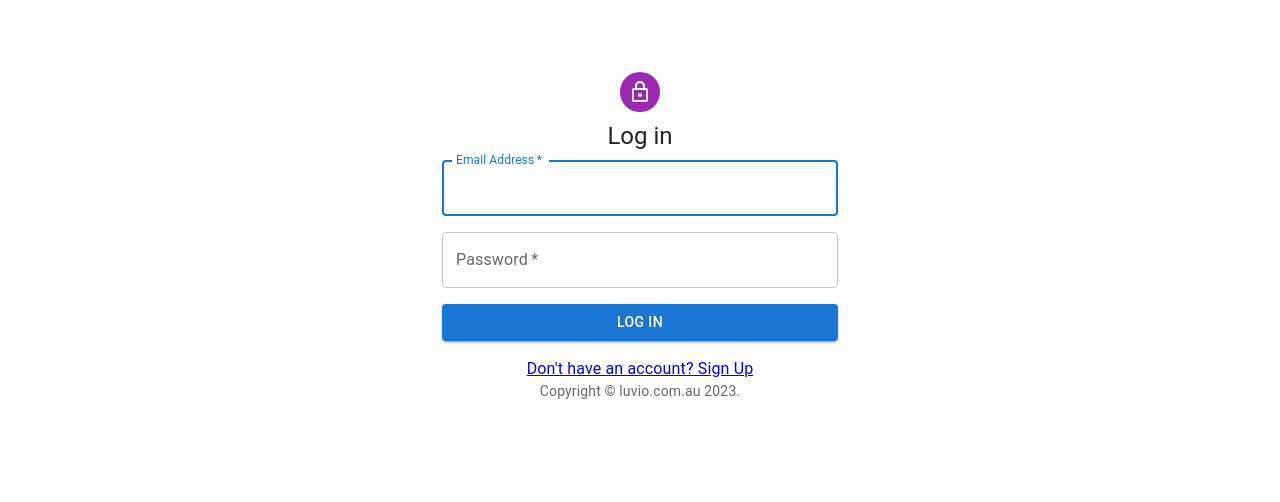
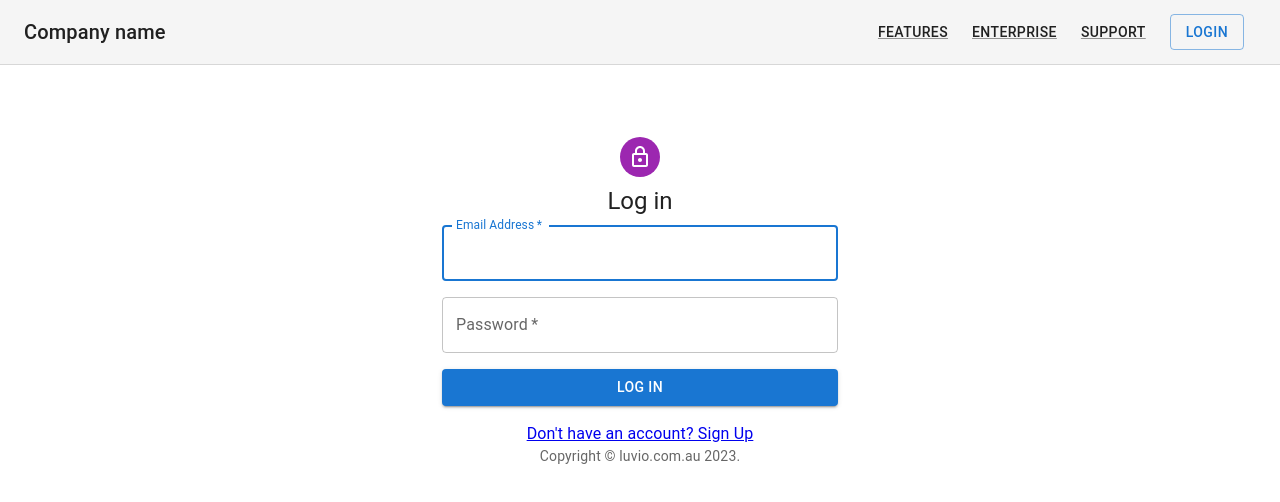
Before and after one commit to nguyenhailong253/luvio_frontend, a React (Create React App) app: page / in a window 1280 px wide. Shown: the top 502 px of the page. Built offline with nearby package versions, Linux system fonts and the light colour scheme; the HTML template or start-up script is replaced by a standard one.

Commit message:
Add nav bar and redirect to profile list from login

```diff
--- a/src/App.tsx
+++ b/src/App.tsx
@@ -2,17 +2,20 @@
 import { Provider } from 'react-redux'
 import { BrowserRouter, Routes, Route } from 'react-router-dom'
 import LoginModule from './modules/login/LoginModule'
+import NavBarModule from './modules/nav/NavBarModule'
 import NotFound from './modules/notfound/NotFoundModule'
+import ProfileListModule from './modules/profile/list/ProfileListModule'
 import SignupModule from './modules/signup/SignupModule'
 import store from './redux/store'
 
 const App: React.FunctionComponent = () => (
   <Provider store={store}>
+    <NavBarModule />
     <BrowserRouter>
       <Routes>
         <Route path="/" element={<LoginModule />}/>
         <Route path="/signup" element={<SignupModule />}/>
-        <Route path='/profiles/create'/>
+        <Route path='/profiles' element={<ProfileListModule />}/>
         <Route path="*" element={<NotFound />} />
       </Routes>
     </BrowserRouter>
--- a/src/modules/login/LoginModule.tsx
+++ b/src/modules/login/LoginModule.tsx
@@ -1,4 +1,5 @@
 import React, { useState } from 'react'
+import { useNavigate } from 'react-router-dom'
 import { useAppDispatch } from '../../redux/hooks'
 import { saveLoggedInUserDetails } from '../user/userSlice'
 import LoginForm from './components/LoginForm'
@@ -7,6 +8,7 @@
 
 const LoginModule: React.FunctionComponent = () => {
   const dispatch = useAppDispatch()
+  const navigate = useNavigate()
   const [username, setUserName] = useState<string>('')
   const [email, setEmail] = useState<string>('')
   const [password, setPassword] = useState<string>('')
@@ -19,6 +21,7 @@
       const respone = await login({ username, email, password }).unwrap()
       dispatch(saveLoggedInUserDetails({ ...respone }))
       setErrorMsg('')
+      navigate('/profiles')
     } catch (err: any) {
       if (err.data.detail !== undefined) {
         setErrorMsg(err.data.detail)
--- /dev/null
+++ b/src/modules/nav/NavBarModule.tsx
@@ -0,0 +1,65 @@
+import AppBar from '@mui/material/AppBar'
+import Button from '@mui/material/Button'
+import CssBaseline from '@mui/material/CssBaseline'
+import Link from '@mui/material/Link'
+import Toolbar from '@mui/material/Toolbar'
+import Typography from '@mui/material/Typography'
+import React from 'react'
+import { useSelector } from 'react-redux'
+import { getIsLoggedIn } from '../user/selectors'
+
+const NavBarModule: React.FunctionComponent = () => {
+//   const isLoggedIn = useSelector(getIsLoggedIn)
+  const isLoggedIn = true // temporary for development
+
+  const navbar = isLoggedIn && (
+    <React.Fragment>
+      <CssBaseline />
+      <AppBar
+        position="static"
+        color="default"
+        elevation={0}
+        sx={{ borderBottom: (theme) => `1px solid ${theme.palette.divider}` }}
+      >
+        <Toolbar sx={{ flexWrap: 'wrap' }}>
+          <Typography variant="h6" color="inherit" noWrap sx={{ flexGrow: 1 }}>
+            Company name
+          </Typography>
+          <nav>
+            <Link
+              variant="button"
+              color="text.primary"
+              href="#"
+              sx={{ my: 1, mx: 1.5 }}
+            >
+              Features
+            </Link>
+            <Link
+              variant="button"
+              color="text.primary"
+              href="#"
+              sx={{ my: 1, mx: 1.5 }}
+            >
+              Enterprise
+            </Link>
+            <Link
+              variant="button"
+              color="text.primary"
+              href="#"
+              sx={{ my: 1, mx: 1.5 }}
+            >
+              Support
+            </Link>
+          </nav>
+          <Button href="#" variant="outlined" sx={{ my: 1, mx: 1.5 }}>
+            Login
+          </Button>
+        </Toolbar>
+      </AppBar>
+    </React.Fragment>
+  )
+
+  return <>{navbar}</>
+}
+
+export default NavBarModule
--- a/src/modules/profile/list/ProfileListModule.tsx
+++ b/src/modules/profile/list/ProfileListModule.tsx
@@ -1 +1,10 @@
-export default {}
+import React from 'react'
+import ProfileList from './components/ProfileList'
+
+const ProfileListModule: React.FunctionComponent = () => {
+  const s = 'test'
+
+  return <ProfileList />
+}
+
+export default ProfileListModule
--- /dev/null
+++ b/src/modules/profile/list/components/ProfileList.tsx
@@ -0,0 +1,211 @@
+import StarIcon from '@mui/icons-material/StarBorder'
+import AppBar from '@mui/material/AppBar'
+import Box from '@mui/material/Box'
+import Button from '@mui/material/Button'
+import Card from '@mui/material/Card'
+import CardActions from '@mui/material/CardActions'
+import CardContent from '@mui/material/CardContent'
+import CardHeader from '@mui/material/CardHeader'
+import Container from '@mui/material/Container'
+import CssBaseline from '@mui/material/CssBaseline'
+import GlobalStyles from '@mui/material/GlobalStyles'
+import Grid from '@mui/material/Grid'
+import Link from '@mui/material/Link'
+import Toolbar from '@mui/material/Toolbar'
+import Typography from '@mui/material/Typography'
+import React from 'react'
+import Copyright from '../../../../components/Copyright'
+
+const tiers = [
+  {
+    title: 'Free',
+    price: '0',
+    description: [
+      '10 users included',
+      '2 GB of storage',
+      'Help center access',
+      'Email support'
+    ],
+    buttonText: 'Sign up for free',
+    buttonVariant: 'outlined'
+  },
+  {
+    title: 'Pro',
+    subheader: 'Most popular',
+    price: '15',
+    description: [
+      '20 users included',
+      '10 GB of storage',
+      'Help center access',
+      'Priority email support'
+    ],
+    buttonText: 'Get started',
+    buttonVariant: 'contained'
+  },
+  {
+    title: 'Enterprise',
+    price: '30',
+    description: [
+      '50 users included',
+      '30 GB of storage',
+      'Help center access',
+      'Phone & email support'
+    ],
+    buttonText: 'Contact us',
+    buttonVariant: 'outlined'
+  }
+]
+const footers = [
+  {
+    title: 'Company',
+    description: ['Team', 'History', 'Contact us', 'Locations']
+  },
+  {
+    title: 'Features',
+    description: [
+      'Cool stuff',
+      'Random feature',
+      'Team feature',
+      'Developer stuff',
+      'Another one'
+    ]
+  },
+  {
+    title: 'Resources',
+    description: ['Resource', 'Resource name', 'Another resource', 'Final resource']
+  },
+  {
+    title: 'Legal',
+    description: ['Privacy policy', 'Terms of use']
+  }
+]
+
+const ProfileList: React.FunctionComponent = () => {
+  console.log('test')
+  return (
+    <React.Fragment>
+      <GlobalStyles styles={{ ul: { margin: 0, padding: 0, listStyle: 'none' } }} />
+      <CssBaseline />
+      {/* Hero unit */}
+      <Container disableGutters maxWidth="sm" component="main" sx={{ pt: 8, pb: 6 }}>
+        <Typography
+          component="h1"
+          variant="h2"
+          align="center"
+          color="text.primary"
+          gutterBottom
+        >
+          Pricing
+        </Typography>
+        <Typography variant="h5" align="center" color="text.secondary" component="p">
+          Quickly build an effective pricing table for your potential customers with
+          this layout. It&apos;s built with default MUI components with little
+          customization.
+        </Typography>
+      </Container>
+      {/* End hero unit */}
+      <Container maxWidth="md" component="main">
+        <Grid container spacing={5} alignItems="flex-end">
+          {tiers.map((tier) => (
+            // Enterprise card is full width at sm breakpoint
+            <Grid
+              item
+              key={tier.title}
+              xs={12}
+              sm={tier.title === 'Enterprise' ? 12 : 6}
+              md={4}
+            >
+              <Card>
+                <CardHeader
+                  title={tier.title}
+                  subheader={tier.subheader}
+                  titleTypographyProps={{ align: 'center' }}
+                  action={tier.title === 'Pro' ? <StarIcon /> : null}
+                  subheaderTypographyProps={{
+                    align: 'center'
+                  }}
+                  sx={{
+                    backgroundColor: (theme) =>
+                      theme.palette.mode === 'light'
+                        ? theme.palette.grey[200]
+                        : theme.palette.grey[700]
+                  }}
+                />
+                <CardContent>
+                  <Box
+                    sx={{
+                      display: 'flex',
+                      justifyContent: 'center',
+                      alignItems: 'baseline',
+                      mb: 2
+                    }}
+                  >
+                    <Typography component="h2" variant="h3" color="text.primary">
+                      ${tier.price}
+                    </Typography>
+                    <Typography variant="h6" color="text.secondary">
+                      /mo
+                    </Typography>
+                  </Box>
+                  <ul>
+                    {tier.description.map((line) => (
+                      <Typography
+                        component="li"
+                        variant="subtitle1"
+                        align="center"
+                        key={line}
+                      >
+                        {line}
+                      </Typography>
+                    ))}
+                  </ul>
+                </CardContent>
+                <CardActions>
+                  <Button
+                    fullWidth
+                    variant={tier.buttonVariant as 'outlined' | 'contained'}
+                  >
+                    {tier.buttonText}
+                  </Button>
+                </CardActions>
+              </Card>
+            </Grid>
+          ))}
+        </Grid>
+      </Container>
+      {/* Footer */}
+      <Container
+        maxWidth="md"
+        component="footer"
+        sx={{
+          borderTop: (theme) => `1px solid ${theme.palette.divider}`,
+          mt: 8,
+          py: [3, 6]
+        }}
+      >
+        <Grid container spacing={4} justifyContent="space-evenly">
+          {footers.map((footer) => (
+            <Grid item xs={6} sm={3} key={footer.title}>
+              <Typography variant="h6" color="text.primary" gutterBottom>
+                {footer.title}
+              </Typography>
+              <ul>
+                {footer.description.map((item) => (
+                  <li key={item}>
+                    <Link href="#" variant="subtitle1" color="text.secondary">
+                      {item}
+                    </Link>
+                  </li>
+                ))}
+              </ul>
+            </Grid>
+          ))}
+        </Grid>
+        <Copyright />
+      </Container>
+      {/* End footer */}
+    </React.Fragment>
+  )
+}
+
+export default ProfileList
```
